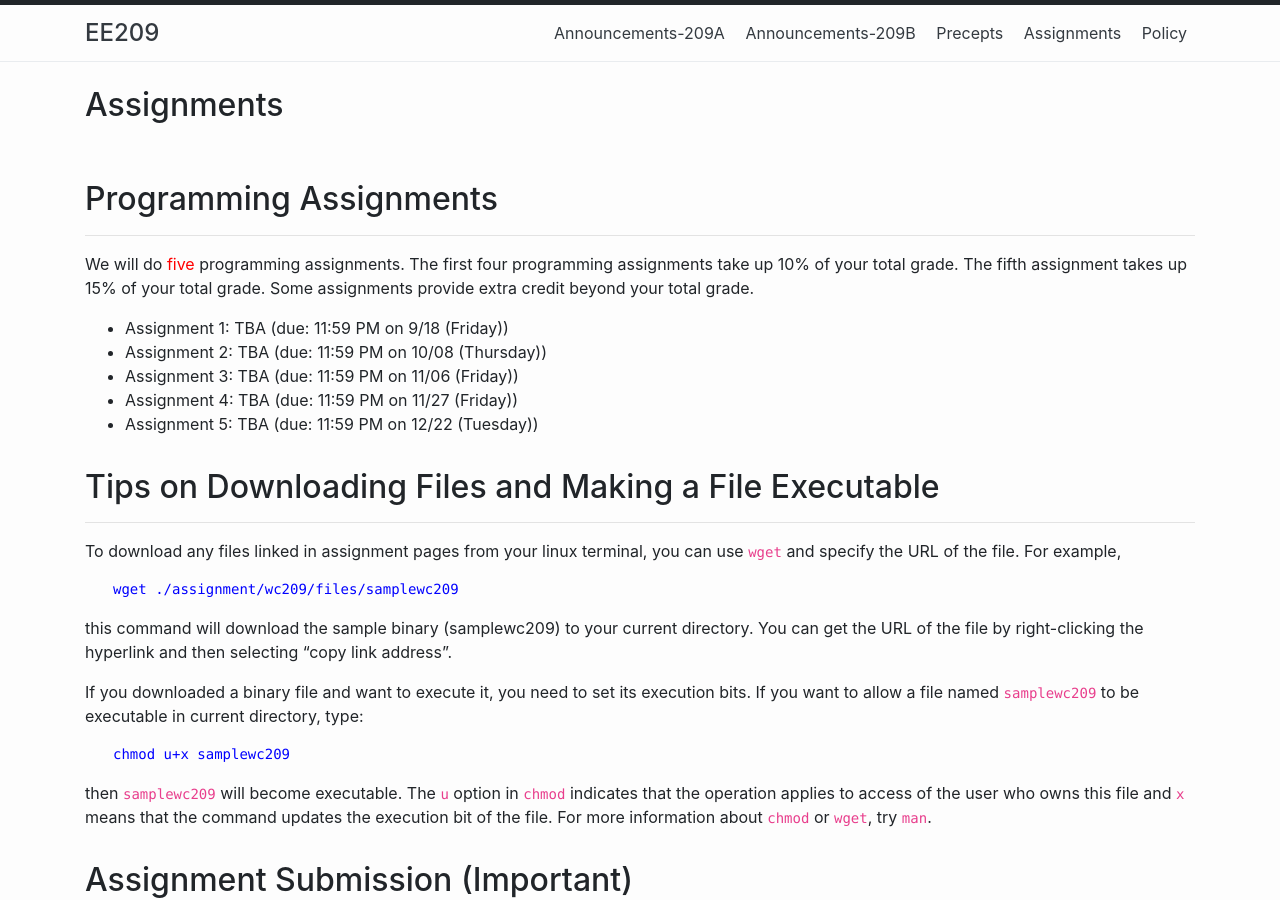
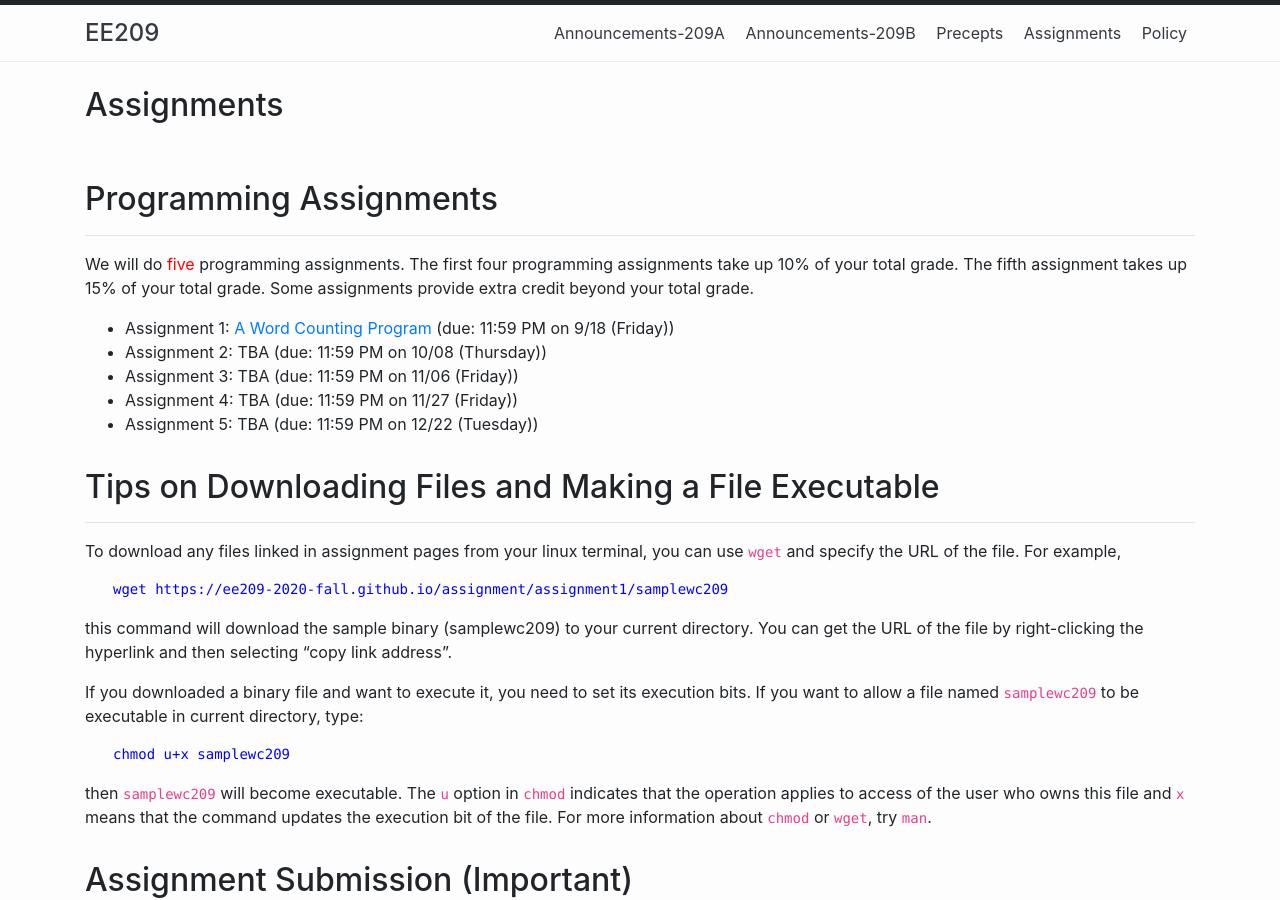
Before and after one commit to ee209-2020-fall/ee209-2020-fall, a Jekyll site: the page built from assign.md, in a window 1280 px wide and 900 px high. Built offline with Jekyll 4.4.1, drawn with Linux system fonts in a browser that asks for light colours.

Commit message:
assignment upload and assign.md typo change

```diff
--- a/assign.md
+++ b/assign.md
@@ -15,7 +15,7 @@ grade. Some assignments provide extra credit beyond your total grade.
 </p>
 
 <ul>
-<li> Assignment 1: <!--<a href="../assignment/assignment1/assignment1.html"> -->TBA<!--</a>--> (due: 11:59 PM on 9/18 (Friday)) </li>
+<li> Assignment 1: <a href="../assignment/assignment1/wordcounting.html"> A Word Counting Program</a> (due: 11:59 PM on 9/18 (Friday)) </li>
 <li> Assignment 2: TBA (due: 11:59 PM on 10/08 (Thursday)) </li>
 <li> Assignment 3: TBA (due: 11:59 PM on 11/06 (Friday)) </li>
 <li> Assignment 4: TBA (due: 11:59 PM on 11/27 (Friday)) </li>
@@ -29,7 +29,7 @@ grade. Some assignments provide extra credit beyond your total grade.
 <!--font color="##FF0000"-->
 <p>
 To download any files linked in assignment pages from your linux terminal, you can use <code>wget</code> and specify the URL of the file. For example,
-</p><pre style="margin-left:2em; color:blue">wget ./assignment/wc209/files/samplewc209
+</p><pre style="margin-left:2em; color:blue">wget https://ee209-2020-fall.github.io/assignment/assignment1/samplewc209
 </pre>
 this command will download the sample binary (samplewc209) to your current directory. You can get the URL of the file by right-clicking the hyperlink and then selecting "copy link address".
 <p>
```
Also changed, not shown: precepts.md (+1 -1 lines).
